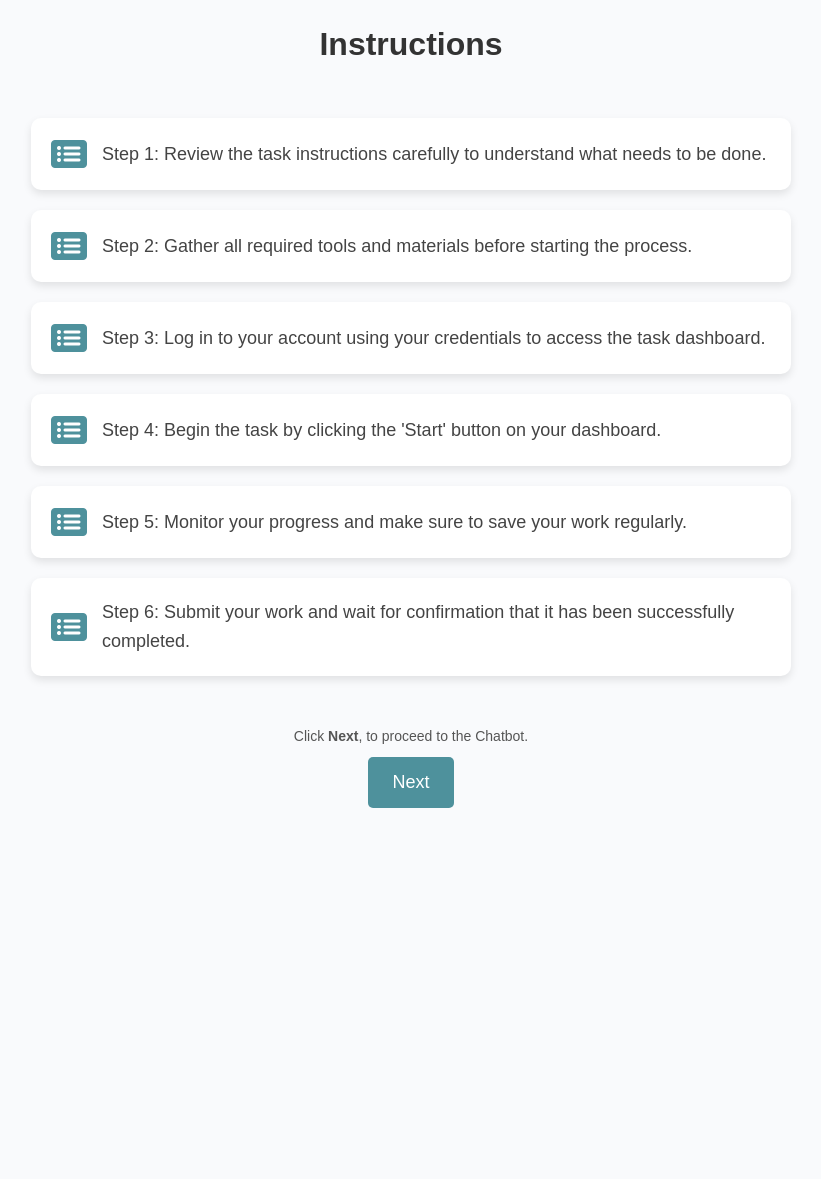
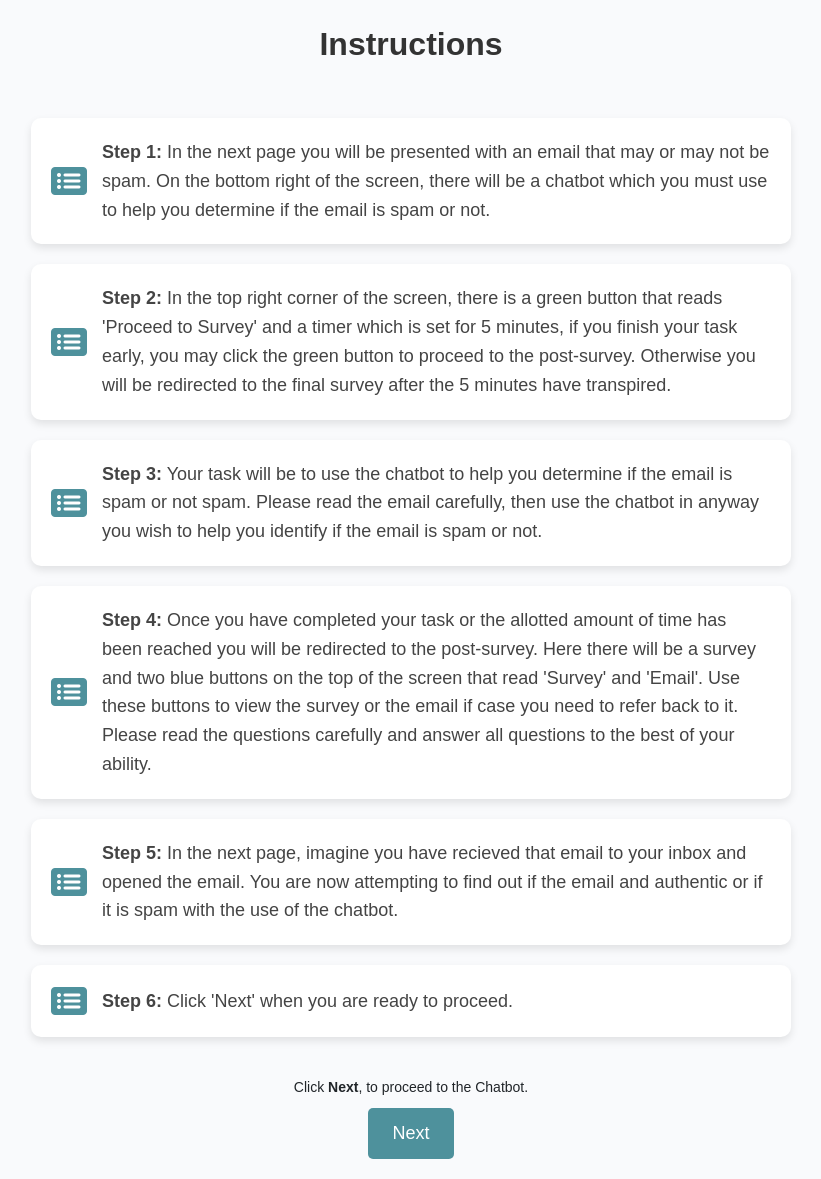
Before and after one commit to batuhantoker/Flask-OpenAI-Chatbot, a Flask app: page /instructions in a window 1280 px wide. Shown: the whole page, without its empty margins (229-1050 px from the left). Before the commit the page ends 808 px from the top, so only its background shows below. Run offline with Flask 3, Linux system fonts and the light colour scheme; the visitor is signed in with stand-in values (Sample User, id 1); parts of the project's set-up code (start-up, migrations or seed data) failed here and were passed over; some libraries are stand-ins or nearby versions.

Commit message:
Added instructions for user, fixed one of the post survey questions

```diff
--- a/templates/instructions.html
+++ b/templates/instructions.html
@@ -74,7 +74,7 @@
 
       .disclaimer-text {
         font-size: 14px;
-        color: #555;
+        color: #00000;
         margin-bottom: 10px;
       }
 
@@ -103,45 +103,54 @@
       <div class="instruction-card">
         <i class="fas fa-list-alt instruction-icon"></i>
         <div class="instruction-text">
-          Step 1: Review the task instructions carefully to understand what needs to be done.
+          <b>Step 1:</b> In the next page you will be presented with an email that may or may not be spam.
+          On the bottom right of the screen, there will be a chatbot which you must use to help you determine
+          if the email is spam or not.
         </div>
       </div>
 
       <div class="instruction-card">
         <i class="fas fa-list-alt instruction-icon"></i>
         <div class="instruction-text">
-          Step 2: Gather all required tools and materials before starting the process.
+          <b>Step 2:</b> In the top right corner of the screen, there is a green button that reads 'Proceed to Survey'
+          and a timer which is set for 5 minutes, if you finish your task early, you may click the green button to proceed
+          to the post-survey. Otherwise you will be redirected to the final survey after the 5 minutes have transpired.
         </div>
       </div>
 
       <div class="instruction-card">
         <i class="fas fa-list-alt instruction-icon"></i>
         <div class="instruction-text">
-          Step 3: Log in to your account using your credentials to access the task dashboard.
+          <b>Step 3:</b> Your task will be to use the chatbot to help you determine if the email is spam or not spam.
+          Please read the email carefully, then use the chatbot in anyway you wish to help you identify if the email is
+          spam or not.
         </div>
       </div>
 
       <div class="instruction-card">
         <i class="fas fa-list-alt instruction-icon"></i>
         <div class="instruction-text">
-          Step 4: Begin the task by clicking the 'Start' button on your dashboard.
+          <b>Step 4:</b> Once you have completed your task or the allotted amount of time has been reached you will be
+          redirected to the post-survey. Here there will be a survey and two blue buttons on the top of the screen that read
+          'Survey' and 'Email'. Use these buttons to view the survey or the email if case you need to refer back to it. Please
+          read the questions carefully and answer all questions to the best of your ability.
         </div>
       </div>
 
       <div class="instruction-card">
         <i class="fas fa-list-alt instruction-icon"></i>
         <div class="instruction-text">
-          Step 5: Monitor your progress and make sure to save your work regularly.
+          <b>Step 5:</b> In the next page, imagine you have recieved that email to your inbox and opened the email. You are now
+          attempting to find out if the email and authentic or if it is spam with the use of the chatbot.
         </div>
       </div>
 
       <div class="instruction-card">
         <i class="fas fa-list-alt instruction-icon"></i>
         <div class="instruction-text">
-          Step 6: Submit your work and wait for confirmation that it has been successfully completed.
+          <b>Step 6:</b> Click 'Next' when you are ready to proceed.
         </div>
       </div>
-    </div>
 
     <!-- Disclaimer and Next Button -->
     <div class="disclaimer-container">
```
Also changed, not shown: templates/index.html (+4 -3 lines), templates/survey.html (+8 -8 lines).
